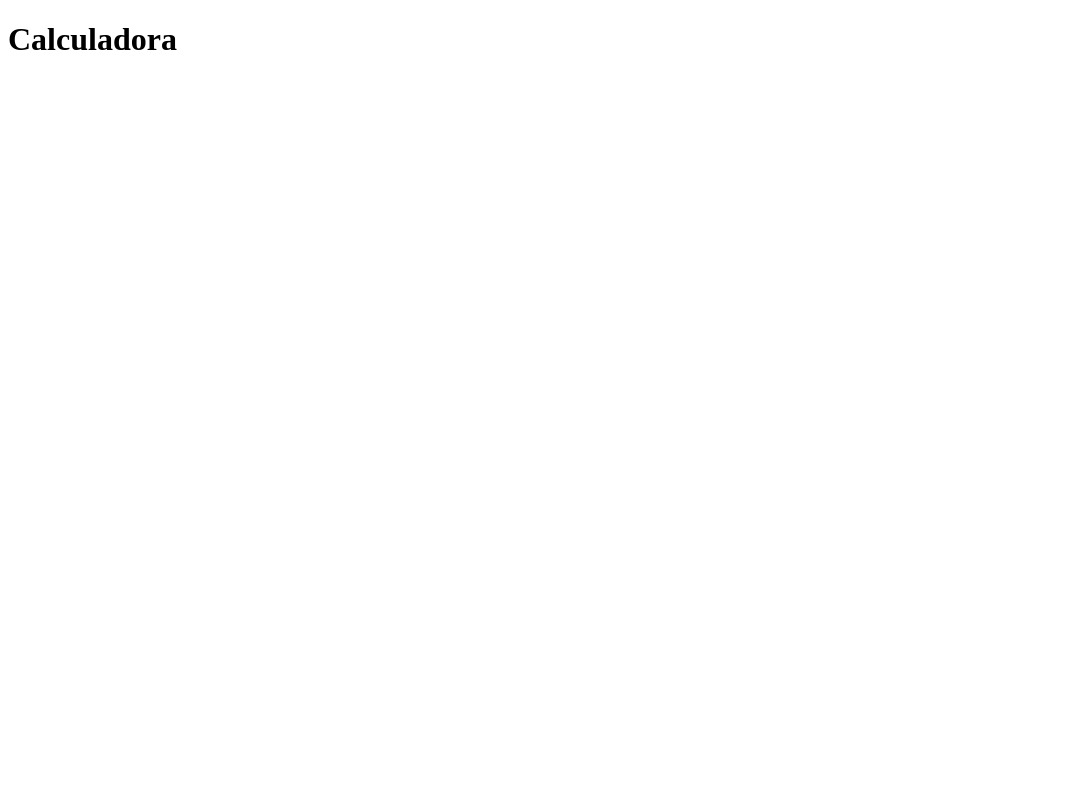
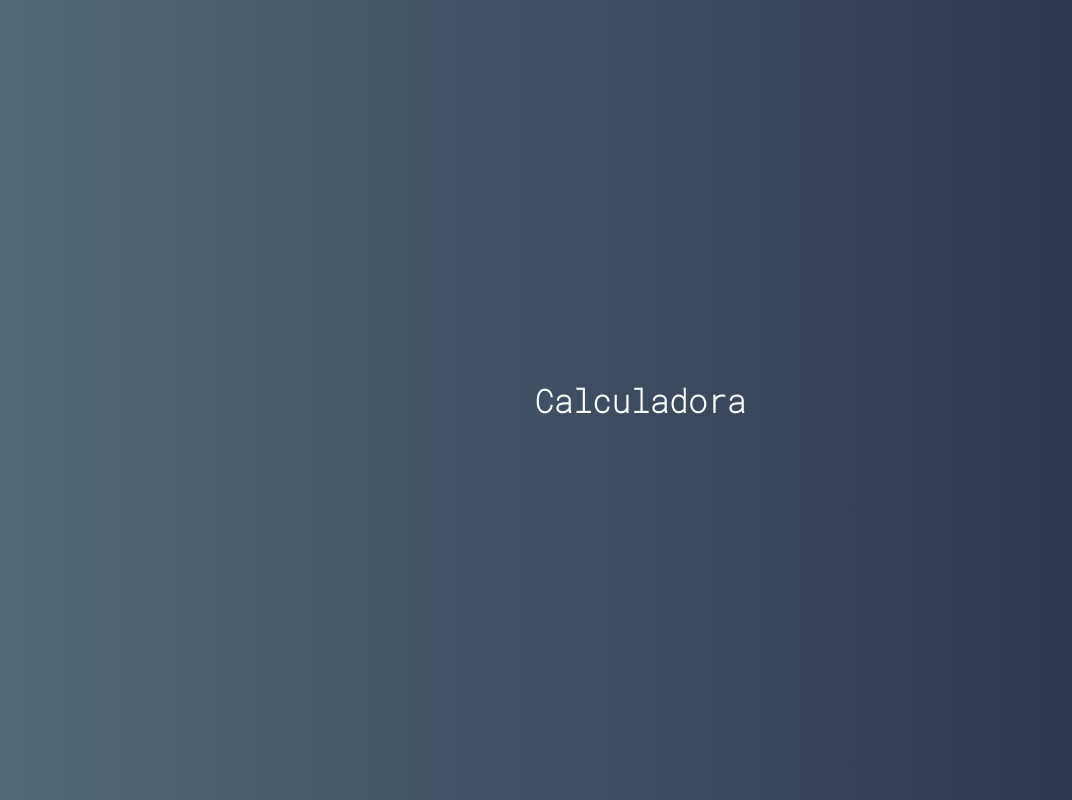
Before and after one commit to LuciLua/calculator-vuejs, a Vue app: page / in a window 1280 px wide. Shown: the whole page, without its empty margins (0-1072 px from the left). Built offline with nearby package versions, Linux system fonts and the light colour scheme.

Commit message:
:star2: [483] Criando Projeto

```diff
--- a/src/App.vue
+++ b/src/App.vue
@@ -1,17 +1,35 @@
 <template>
-    <div id="app">
-        <h1>Calculadora</h1>
-    </div>
+  <div id="app">
+    <h1>Calculadora</h1>
+  </div>
 </template>
-
 <script>
-
-
-export default {
-
-}
+// versao de dependencias nao esta dando certo com as atuais
+export default {};
 </script>
 
 <style>
+@font-face {
+  font-family: "RobotoMono";
+  src: url("./fonts/RobotoMono-Thin.ttf");
+}
+* {
+  font-family: "RobotoMono";
+}
 
+body {
+  margin: 0;
+}
+
+#app {
+  display: flex;
+  flex-direction: column;
+  height: 100vh;
+  justify-content: center;
+  align-items: center;
+  text-align: center;
+
+  color: #fff;
+  background: linear-gradient(to right, rgb(83, 105, 118), rgb(41, 46, 73));
+}
 </style>
--- a/src/main.js
+++ b/src/main.js
@@ -3,4 +3,9 @@
 
 new Vue({
     render: h => h(App)
+    // é igual a:
+    // render(createElement){
+    //     return createElement(App)
+    // }
 }).$mount("#app")
+//  renderizando componente dntro da div com id app
```
Also changed, not shown: .eslintrc.json (deleted), 1 other file (tests, documents, lock files or other folders).
